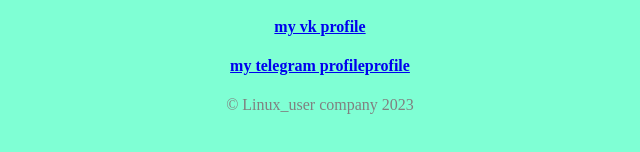
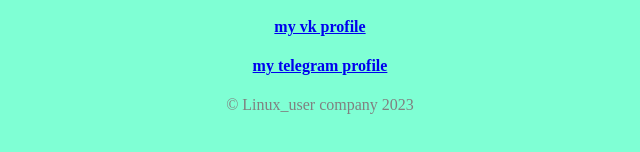
Before and after one commit to x-server-xorg/x-server-xorg.github.io, a plain HTML site: page index.html in a window 1280 px wide. Shown: the part 146-298 px from the top of the page, 320-960 px from the left. Drawn offline with Linux system fonts and the light colour scheme.

Commit message:
Update index.html

```diff
--- a/index.html
+++ b/index.html
@@ -10,7 +10,7 @@
 
  <h4 align="center"><a href="http://vk.com/x_server_xorg">my vk profile</a></h4>
 
-<h4 align="center"><a href="http://t.me/x_server_xorg">my telegram profileprofile</a></h4>
+<h4 align="center"><a href="http://t.me/x_server_xorg">my telegram profile</a></h4>
 
 
 
```
